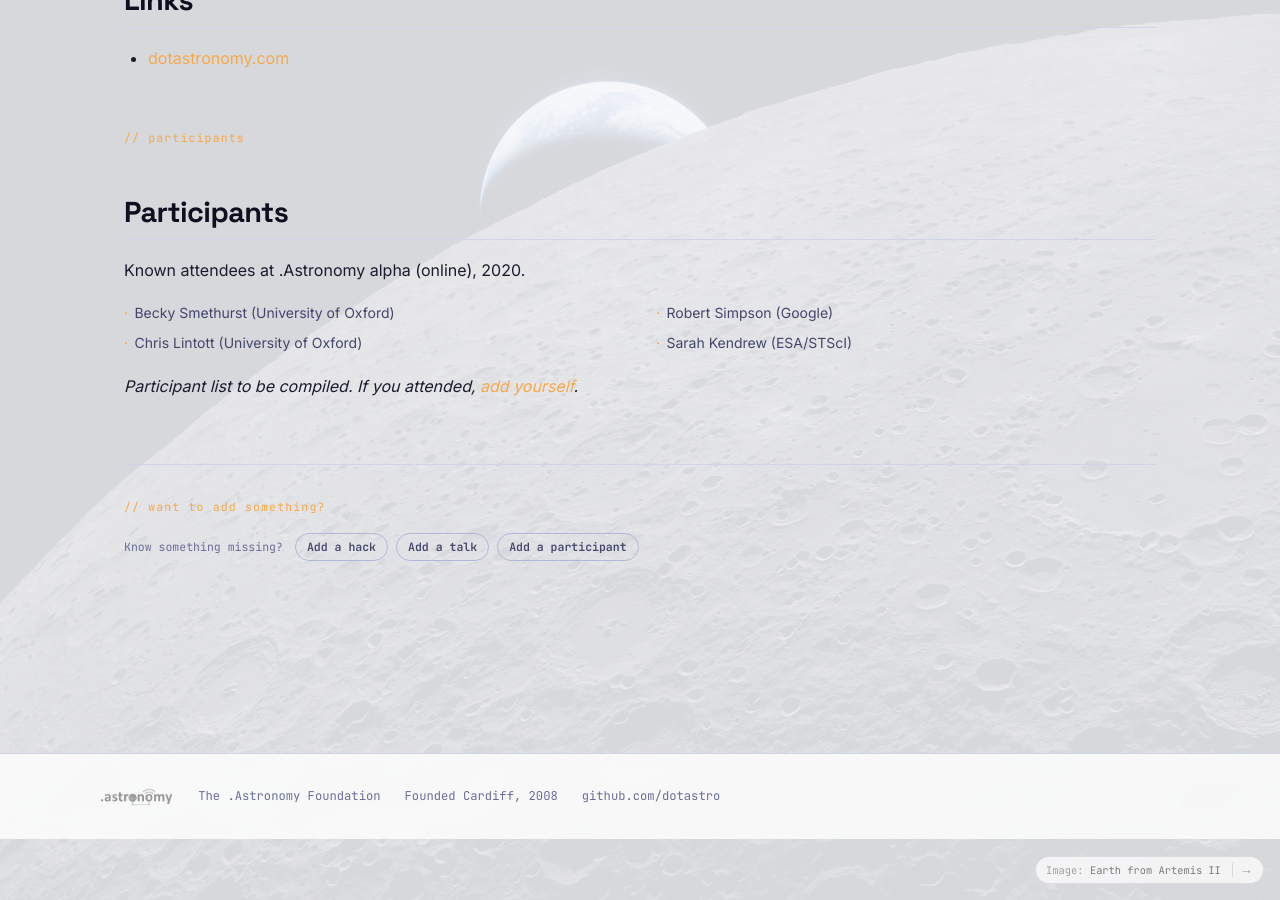
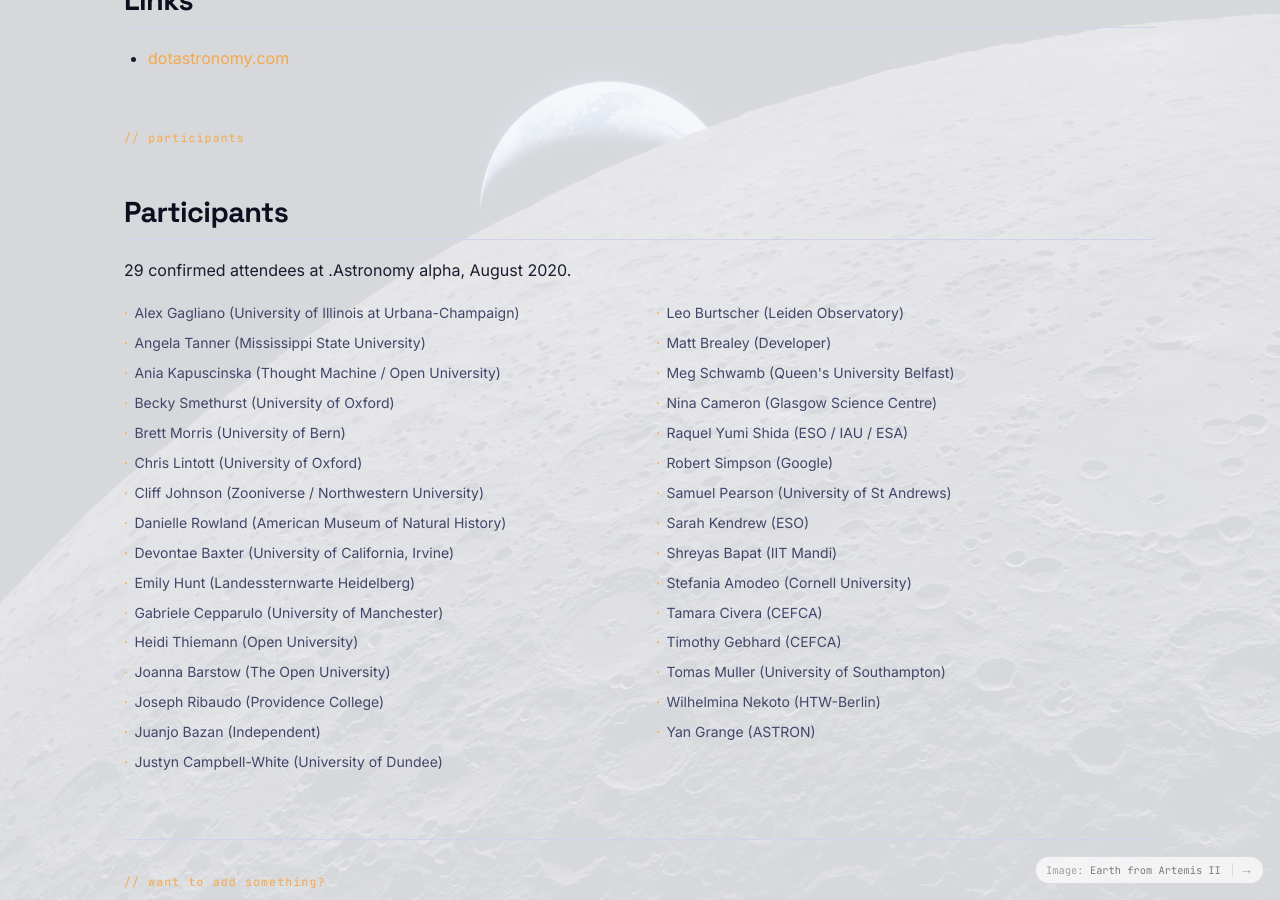
Before and after one commit to dotastro/dotastrosite, a Jekyll site: the page built from events/alpha/index.md, in a window 1280 px wide and 900 px high, scrolled down 1484 px. Built offline with Jekyll 4.4.1, drawn with Linux system fonts in a browser that asks for light colours; some of the changed text lies outside the part shown.

Commit message:
.Astronomy alpha: add 31 confirmed participants from registration list

```diff
--- a/events/alpha/index.md
+++ b/events/alpha/index.md
@@ -15,8 +15,8 @@ title: ".Astronomy Alpha, Online, 2020"
 
 <nav class="event-page-nav" aria-label="Jump to section">
   <a href="#organisers">Organisers</a>
+  <a href="#participants">Participants</a>
   <a href="#links">Links</a>
-  <a href="#participants">Participants</a>
 </nav>
 
 
@@ -42,16 +42,41 @@ The conference featured the normal .Astronomy mix of talks, unconference session
 <span class="section-label">// participants</span>
 ## Participants {#participants}
 
-Known attendees at .Astronomy alpha (online), 2020.
+29 confirmed attendees at .Astronomy alpha, August 2020.
 
 <ul class="participants-list">
+<li>Alex Gagliano (University of Illinois at Urbana-Champaign)</li>
+<li>Angela Tanner (Mississippi State University)</li>
+<li>Ania Kapuscinska (Thought Machine / Open University)</li>
 <li>Becky Smethurst (University of Oxford)</li>
+<li>Brett Morris (University of Bern)</li>
 <li>Chris Lintott (University of Oxford)</li>
+<li>Cliff Johnson (Zooniverse / Northwestern University)</li>
+<li>Danielle Rowland (American Museum of Natural History)</li>
+<li>Devontae Baxter (University of California, Irvine)</li>
+<li>Emily Hunt (Landessternwarte Heidelberg)</li>
+<li>Gabriele Cepparulo (University of Manchester)</li>
+<li>Heidi Thiemann (Open University)</li>
+<li>Joanna Barstow (The Open University)</li>
+<li>Joseph Ribaudo (Providence College)</li>
+<li>Juanjo Bazan (Independent)</li>
+<li>Justyn Campbell-White (University of Dundee)</li>
+<li>Leo Burtscher (Leiden Observatory)</li>
+<li>Matt Brealey (Developer)</li>
+<li>Meg Schwamb (Queen's University Belfast)</li>
+<li>Nina Cameron (Glasgow Science Centre)</li>
+<li>Raquel Yumi Shida (ESO / IAU / ESA)</li>
 <li>Robert Simpson (Google)</li>
-<li>Sarah Kendrew (ESA/STScI)</li>
+<li>Samuel Pearson (University of St Andrews)</li>
+<li>Sarah Kendrew (ESO)</li>
+<li>Shreyas Bapat (IIT Mandi)</li>
+<li>Stefania Amodeo (Cornell University)</li>
+<li>Tamara Civera (CEFCA)</li>
+<li>Timothy Gebhard (CEFCA)</li>
+<li>Tomas Muller (University of Southampton)</li>
+<li>Wilhelmina Nekoto (HTW-Berlin)</li>
+<li>Yan Grange (ASTRON)</li>
 </ul>
-
-_Participant list to be compiled. If you attended, [add yourself](https://github.com/dotastro/dotastrosite/issues/new?template=add_participant.yml)._
 
 <div class="contribute-section" data-event=".Astronomy alpha">
 <span class="section-label">// want to add something?</span>
```
Also changed, not shown: assets/js/search-index.json (+1 -1 lines).
